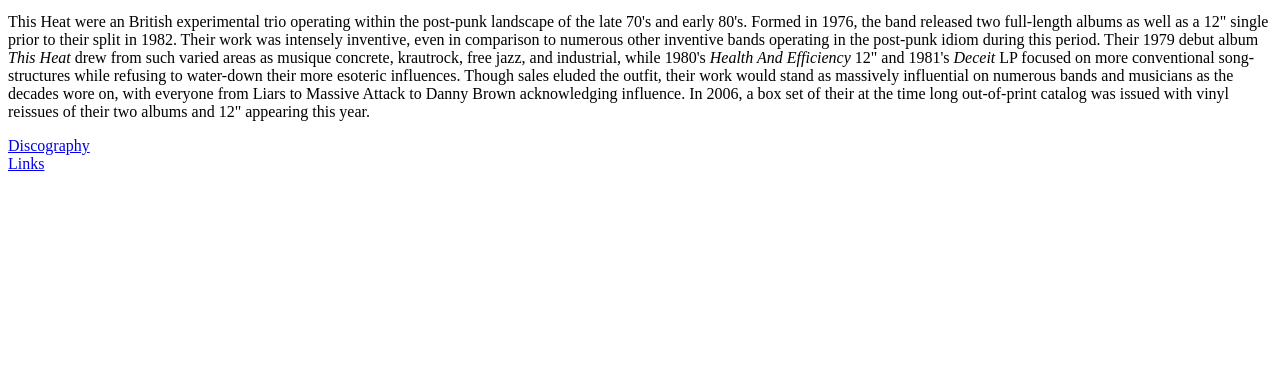
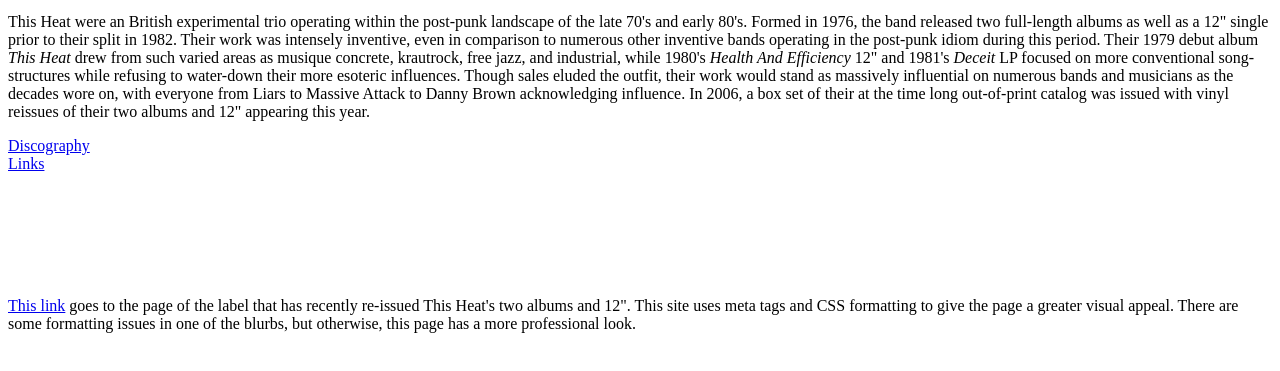
Before and after one commit to paulunits/paulunits.github.io, a plain HTML site: page index.html in a window 1280 px wide. Shown: the part 101-472 px from the top of the page. Drawn offline with Linux system fonts and the light colour scheme.

Commit message:
Added website link and blurb to index page

```diff
--- a/index.html
+++ b/index.html
@@ -13,4 +13,6 @@
 	<a href="discography.html">Discography</a><br>
 	<a href="links.html">Links</a>
 </footer>
+<br><br><br><br><br><br>
+<p><a href="http://lightintheattic.net/artists/1292-this-heat">This link</a> goes to the page of the label that has recently re-issued This Heat's two albums and 12". This site uses meta tags and CSS formatting to give the page a greater visual appeal. There are some formatting issues in one of the blurbs, but otherwise, this page has a more professional look.</p>
 </html>
```
